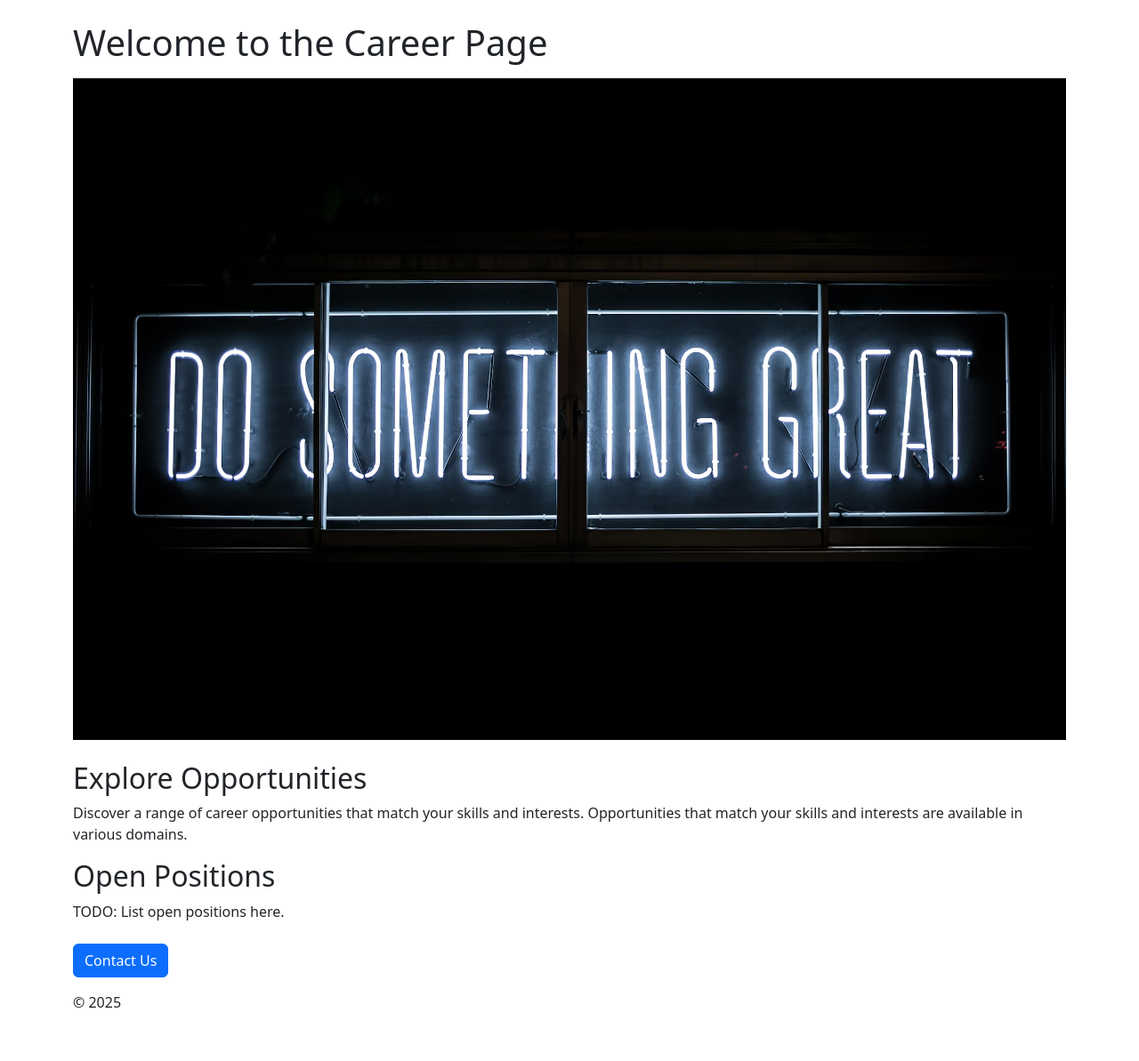
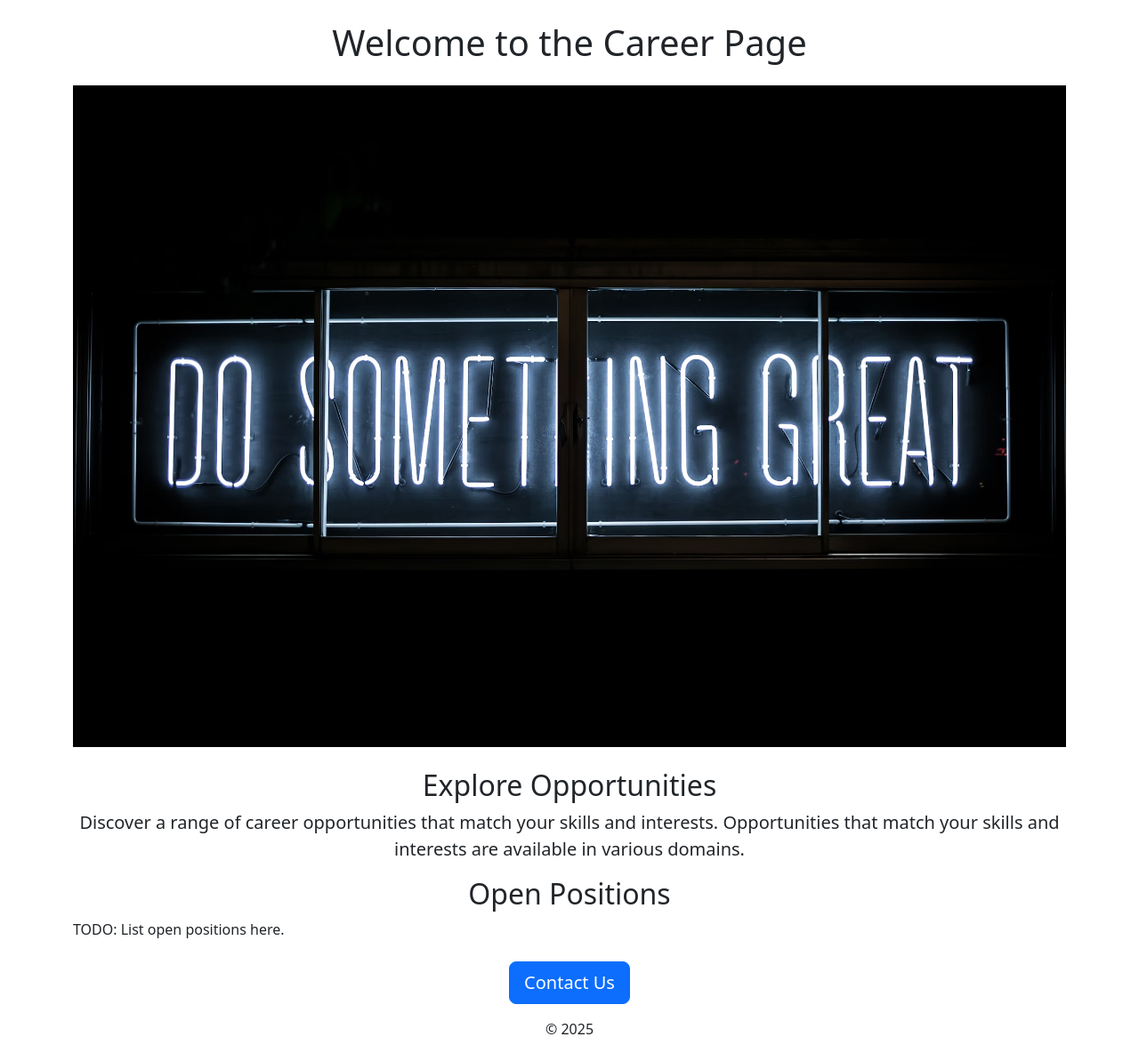
Before and after one commit to SujendraNayak/Carrier-website, a Flask app: page / in a window 1280 px wide. Shown: the whole page at 89% size. Before the commit the page ends 1133 px from the top, so only its background shows below. Run offline with Flask 3, Linux system fonts and the light colour scheme.

Commit message:
`Refactor home.html template: update headings, text alignment, and button styling`

```diff
--- a/templates/home.html
+++ b/templates/home.html
@@ -8,20 +8,20 @@
 </head>
 <body>
     <div class="container my-4">
-        <h1 class="mb-3">Welcome to the Career Page</h1>
+        <h1 class="text-center mt-3 mb-4">Welcome to the Career Page</h1>
         <img class="img-fluid mb-4" id="banner" src="static/main.avif" alt="Career Image">
 
-        <h2>Explore Opportunities</h2>
-        <p>
+        <h2 class="text-center">Explore Opportunities</h2>
+        <p class="lead text-center">
             Discover a range of career opportunities that match your skills and interests.
             Opportunities that match your skills and interests are available in various domains.
         </p>
 
-        <h2>Open Positions</h2>
+        <h2 class="text-center mt-2 mb-2">Open Positions</h2>
         <p>TODO: List open positions here.</p>
 
-        <div class="mt-4">
-            <button class="btn btn-primary">Contact Us</button>
+        <div class=" text-center mt-4">
+            <button class="btn btn-primary btn-lg">Contact Us</button>
             <p class="mt-3 mb-0">&copy; 2025</p>
         </div>
     </div>
```
